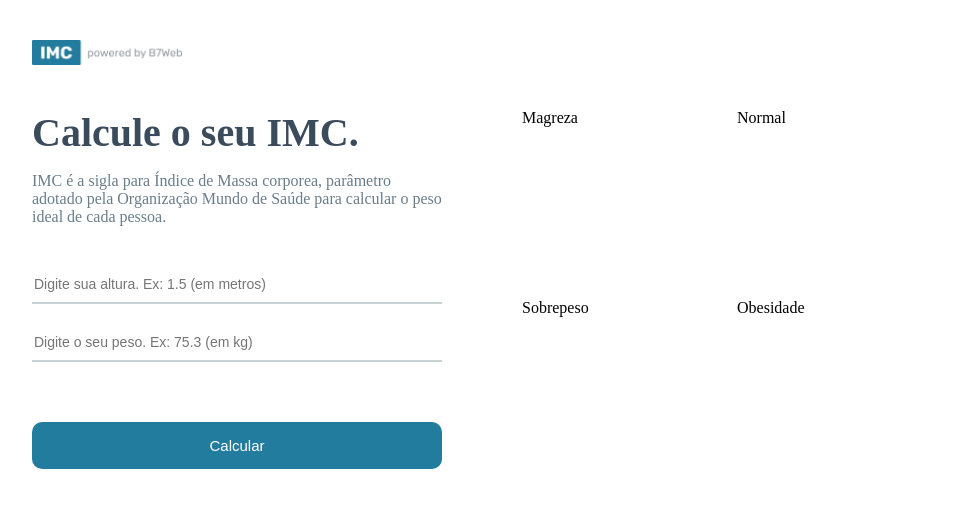
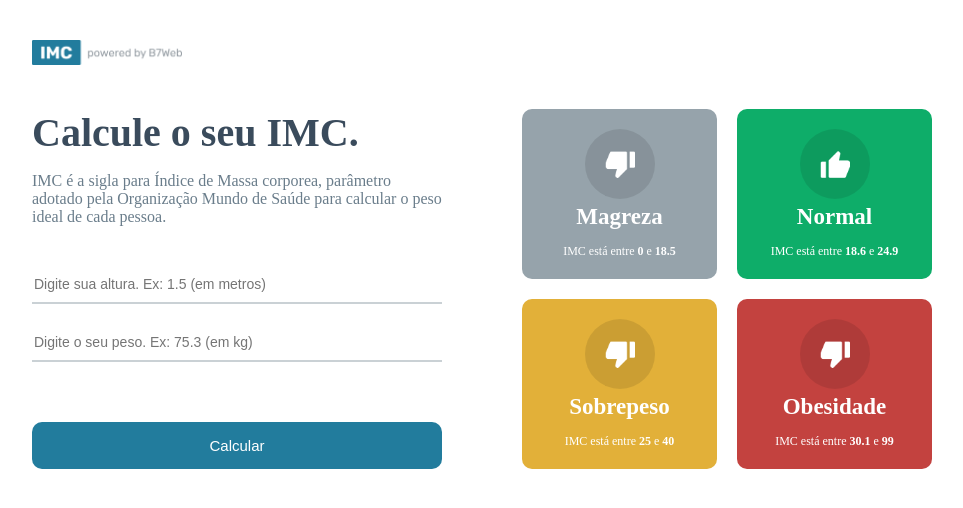
Before and after one commit to dimitriscalixto/React-IMC, a React (Create React App) app: page / in a window 1280 px wide. Shown: the top 508 px of the page, without its empty margins (158-1121 px from the left). Built offline with nearby package versions, Linux system fonts and the light colour scheme.

Commit message:
Criando o GridItem

```diff
--- a/src/components/gridItem/GridItem.module.css
+++ b/src/components/gridItem/GridItem.module.css
@@ -0,0 +1,31 @@
+.main {
+  flex: 1;
+  color:#FFF;
+  border-radius: 10px;
+  display: flex;
+  justify-content: center;
+  align-items: center;
+  flex-direction: column;
+  padding: 20px;
+}
+
+.gridIcon {
+  width: 70px;
+  height: 70px;
+  border-radius: 50%;
+  background-color: rgba(0,0,0, .1);
+  display: flex;
+  justify-content:center;
+  align-items: center;
+}
+
+.gridTitle {
+  font-size:23px;
+  font-weight: bold;
+  margin-top: 5px;
+}
+
+.gridInfo {
+  font-size: 12px;
+  margin-top: 14px;
+}
--- a/src/components/gridItem/GridItem.tsx
+++ b/src/components/gridItem/GridItem.tsx
@@ -1,13 +1,25 @@
-import { Level } from "../../helpers/imc"
+import { Level } from "../../helpers/imc";
+import styles from './GridItem.module.css';
+import upImage from '../../assets/up.png';
+import downImage from '../../assets/down.png'
+
 
 type Props = {
   item: Level;
 }
 
-export const GridItem = ({item}: Props) => {
+export const GridItem = ({ item }: Props) => {
   return (
-    <div>
-      {item.title}
+    <div className={styles.main} style={{backgroundColor:item.color}}>
+      <div className={styles.gridIcon}>
+        <img src={item.icon === 'up' ? upImage : downImage} alt="" width="30"/>
+      </div>
+      <div className={styles.gridTitle}>{item.title}</div>
+      <div className={styles.gridInfo}>
+       <>
+         IMC está entre <strong>{item.imc[0]}</strong> e <strong>{item.imc[1]}</strong>
+       </>
+      </div>
     </div>
   )
 }
```
